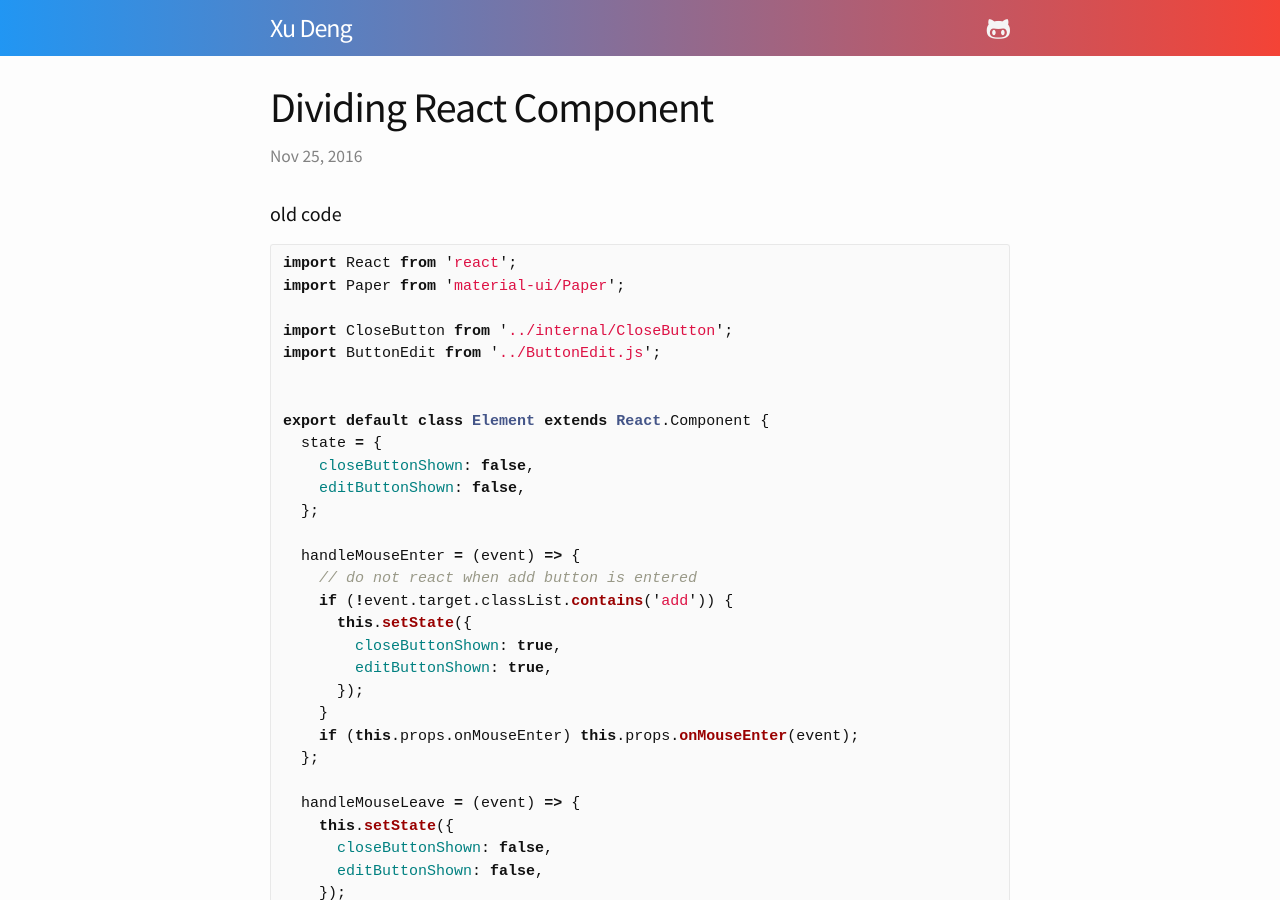
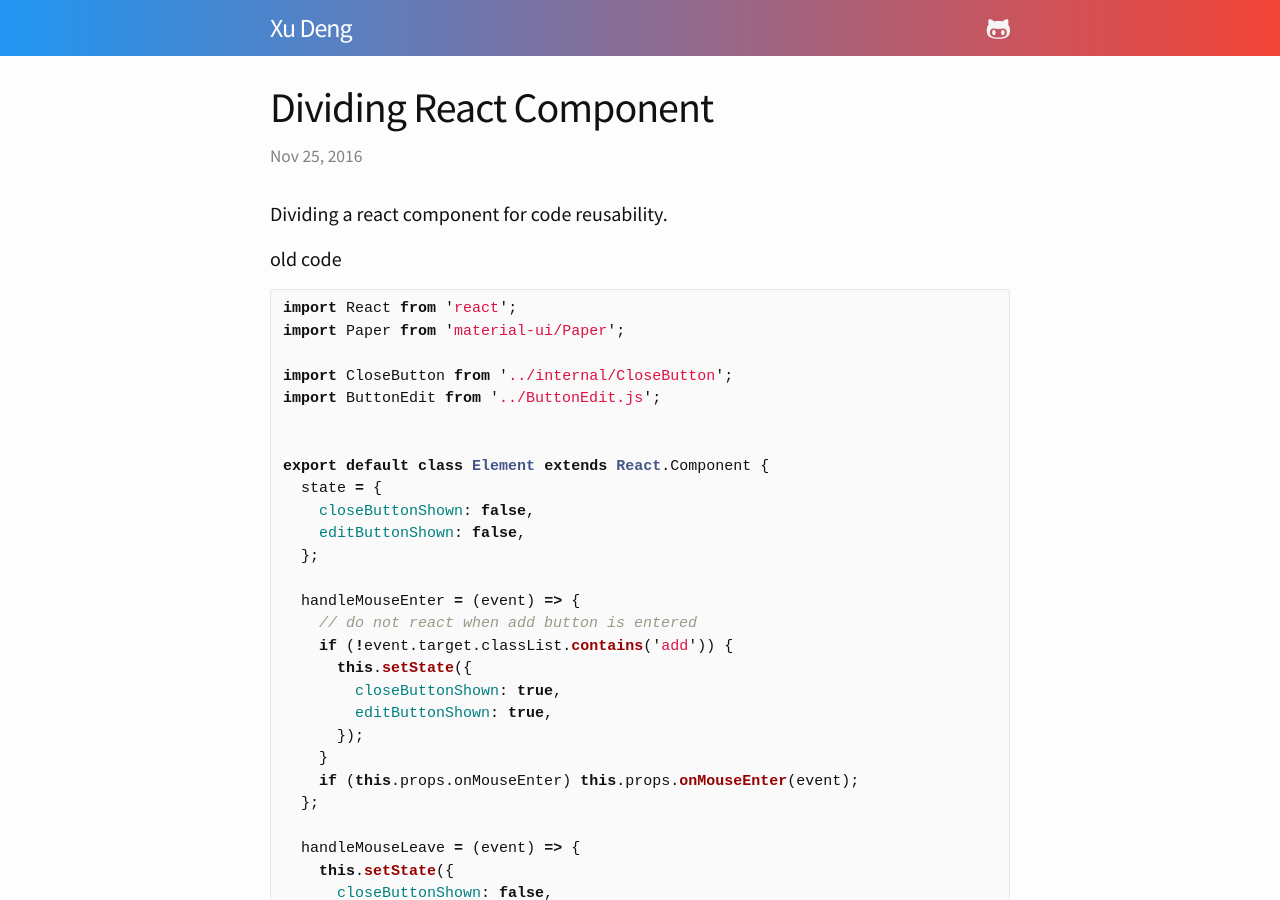
Before and after one commit to xden/xden.github.io, a Jekyll site: the page built from _posts/2016-11-25-divide-react-component.md, in a window 1280 px wide and 900 px high. Built offline with Jekyll 4.4.1, drawn with Linux system fonts in a browser that asks for light colours.

Commit message:
Updated 2016-11-25-divide-react-component.md

````diff
--- a/_posts/2016-11-25-divide-react-component.md
+++ b/_posts/2016-11-25-divide-react-component.md
@@ -2,9 +2,11 @@
 published: true
 title: Dividing React Component
 ---
-old code
+Dividing a react component for code reusability.
 
 <!-- more -->
+
+old code
 
 ```javascript
 import React from 'react';
````
